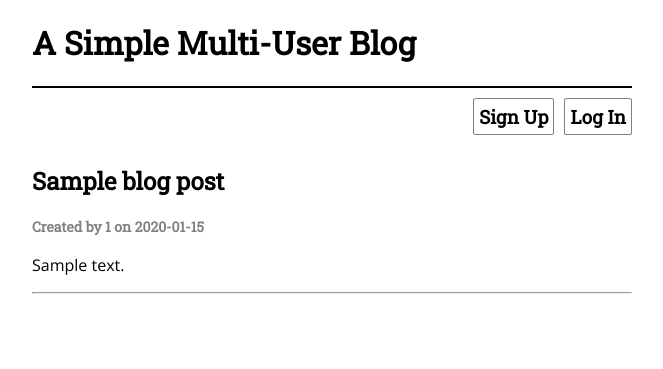
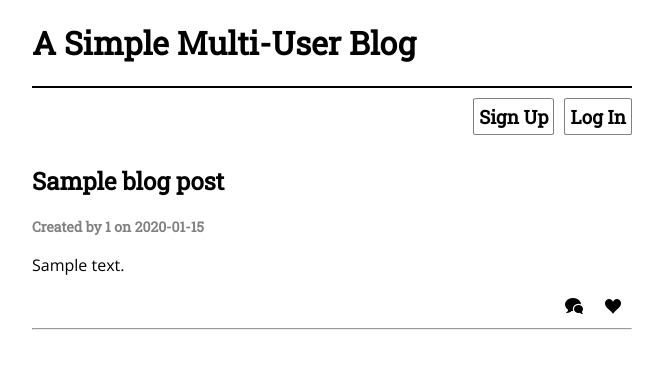
Before and after one commit to danielfennelly/udacity-multi-user-blog, a Python web app: template templates/index.html in a window 1280 px wide. Shown: the top 369 px of the page, without its empty margins (308-971 px from the left). Run offline with Jinja, Linux system fonts and the light colour scheme; the template is opened without the code that fills it: most values are stand-ins (such as "Sample title", 1, 10 or a date in 2020).

Commit message:
added icons for comments and likes

```diff
--- a/css/icons.css
+++ b/css/icons.css
@@ -1,10 +1,10 @@
 @font-face {
     font-family: 'icomoon';
-    src:    url('../fonts/icomoon.eot?4utc79');
-    src:    url('../fonts/icomoon.eot?4utc79#iefix') format('embedded-opentype'),
-        url('../fonts/icomoon.ttf?4utc79') format('truetype'),
-        url('../fonts/icomoon.woff?4utc79') format('woff'),
-        url('../fonts/icomoon.svg?4utc79#icomoon') format('svg');
+    src:    url('../fonts/icomoon.eot');
+    src:    url('../fonts/icomoon.eot#iefix') format('embedded-opentype'),
+        url('../fonts/icomoon.ttf') format('truetype'),
+        url('../fonts/icomoon.woff') format('woff'),
+        url('../fonts/icomoon.svg#icomoon') format('svg');
     font-weight: normal;
     font-style: normal;
 }
@@ -22,13 +22,17 @@
     /* Better Font Rendering =========== */
     -webkit-font-smoothing: antialiased;
     -moz-osx-font-smoothing: grayscale;
-
-    padding: 2px;
 }
 
 .icon-pencil:before {
     content: "\e905";
 }
+.icon-bubbles:before {
+    content: "\e96c";
+}
+.icon-heart:before {
+    content: "\e9da";
+}
 .icon-cross:before {
     content: "\ea0f";
 }
--- a/templates/index.html
+++ b/templates/index.html
@@ -9,8 +9,11 @@
 <h4>Created by {{blog_post.user_id}} on {{blog_post.created.date()}}</h4>
 <pre>{{blog_post.text}}</pre>
 </div>
+<div class="edit-actions">
+	<form method="get" action="/posts/{{blog_post.key.id()}}">
+		<button title="comments" class="button-action icon-bubbles" href="/posts/{{blog_post.key.id()}}"></button>
+	</form>
 {% if user and (blog_post.user_id == user.id()) %}
-<div class="edit-actions">
 	<form method="get" action="/posts/{{blog_post.id()}}/edit">
 		<button title="edit" class="button-action icon-pencil"></button>
 	</form>
@@ -20,8 +23,12 @@
 		onsubmit="return confirm('Are you sure you want to delete this post?')">
 		<button title="delete" class="button-action icon-cross"></button>
 	</form>
+{% else %}
+	<form method="post" action="/posts/{{blog_post.id()}}/like">
+		<button title="like" class="button-action icon-heart"></button>
+	</form>
+{% endif %}
 </div>
-{% endif %}
 <hr>
 {% endfor %}
 
--- a/templates/login.html
+++ b/templates/login.html
@@ -15,7 +15,7 @@
 			<td><input type="password" name="password"></input></td>
 		</tr>
 	</table>
-	<button>Submit</button>
+	<button class="nodec nav-item">Submit</button>
 </form>
 <div class="post-error">
 	{% if params.get('login_failure') %}
--- a/templates/permalink.html
+++ b/templates/permalink.html
@@ -8,8 +8,8 @@
 <h4>Created by {{blog_post.user_id}} on {{blog_post.created.date()}}</h4>
 <pre>{{blog_post.text}}</pre>
 </div>
+<div class="edit-actions">
 {% if user and (blog_post.user_id == user.id()) %}
-<div class="edit-actions">
 	<form method="get" action="/posts/{{blog_post.id()}}/edit">
 		<button title="edit" class="button-action icon-pencil"></button>
 	</form>
@@ -19,6 +19,10 @@
 		onsubmit="return confirm('Are you sure you want to delete this post?')">
 		<button title="delete" class="button-action icon-cross"></button>
 	</form>
+{% else %}
+	<form method="post" action="/posts/{{blog_post.id()}}/like">
+		<button title="like" class="button-action icon-heart"></button>
+	</form>
 {% endif %}
 </div>
 {% endblock %}
--- a/templates/signup.html
+++ b/templates/signup.html
@@ -27,7 +27,7 @@
 			<td><input type="text" name="email"></input></td>
 		</tr>
 	</table>
-	<button>Submit</button>
+	<button class="nodec nav-item">Submit</button>
 </form>
 <div class="post-error">
 	{% if params.get('user_already_exists') %}
```
Also changed, not shown: fonts/icomoon.ttf, fonts/icomoon.woff, 2 other files.
